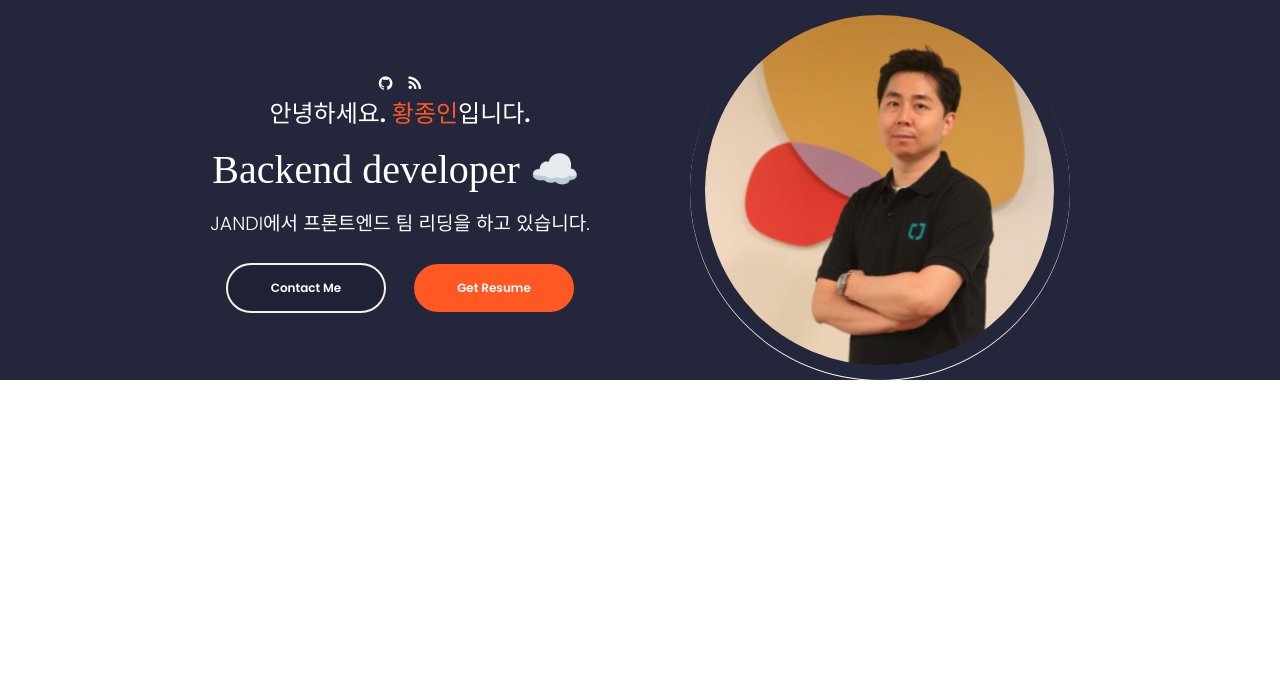
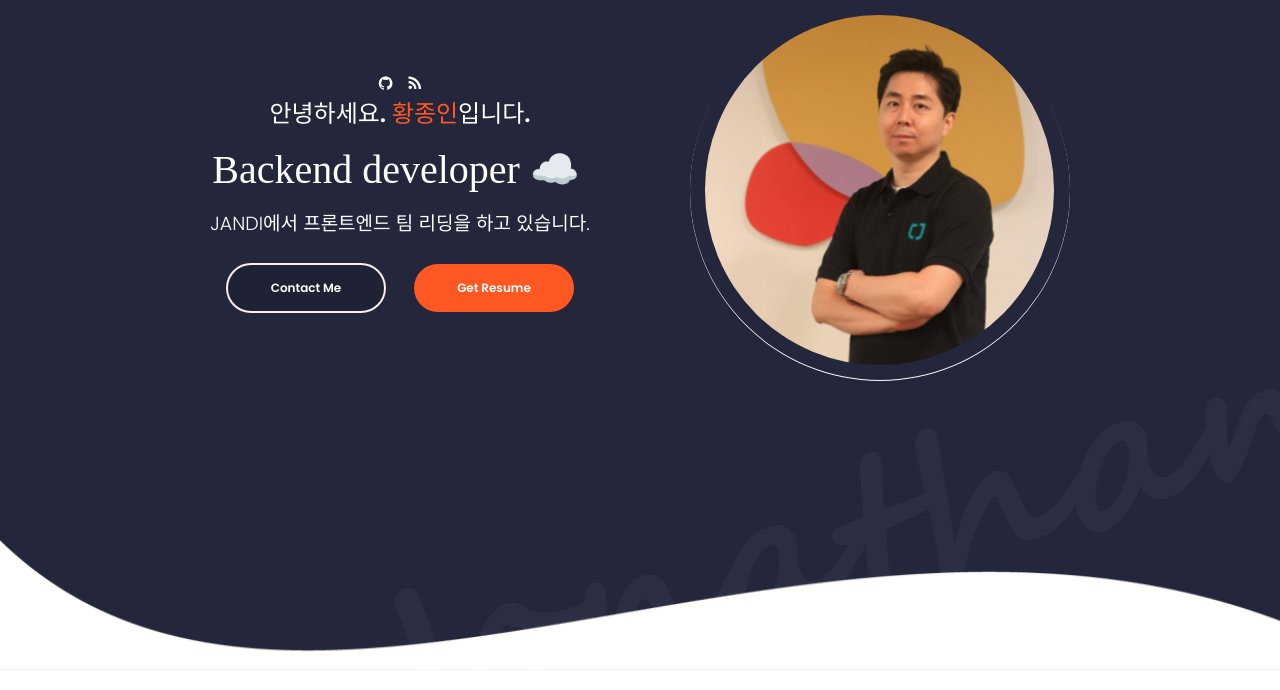
Before and after one commit to ubardev/portfoliopro, a React (Create React App) app in the folder client/: page / in a window 1280 px wide. Shown: the top 690 px of the page. Built offline with nearby package versions, Linux system fonts and the light colour scheme; a web font is replaced by a local one.

Commit message:
:recycle: 폴더 정리

```diff
--- a/client/src/App.js
+++ b/client/src/App.js
@@ -1,12 +1,10 @@
 import './App.css';
-import Profile from './PortfolioContainer/Home/Profile';
-import Footer from './PortfolioContainer/Home/Footer/Footer';
+import Home from './PortfolioContainer/Home/Home';
 
 function App() {
   return (
     <div className="App">
-      <Profile />
-      <Footer />
+      <Home />
     </div>
   );
 }
--- /dev/null
+++ b/client/src/PortfolioContainer/Home/Home.css
@@ -0,0 +1,7 @@
+.home-container {
+    display: flex;
+    flex-direction: column;
+    justify-content: space-between;
+    min-height: 670px;
+    background-image: url("../../assets/Home/bg.jpg");
+}
--- /dev/null
+++ b/client/src/PortfolioContainer/Home/Home.js
@@ -0,0 +1,13 @@
+import Profile from './Profile/Profile';
+import Footer from './Footer/Footer';
+
+import './Home.css';
+
+export default function Home(props) {
+  return (
+    <div className="home-container" id={props.id || ''}>
+      <Profile />
+      <Footer />
+    </div>
+  );
+}
--- a/client/src/PortfolioContainer/Home/Profile.css
+++ b/client/src/PortfolioContainer/Home/Profile/Profile.css
@@ -5,7 +5,6 @@
   justify-content: center;
   height: 10%;
   min-height: fit-content;
-  background-image: url("../../assets/Home/bg.jpg");
 }
 
 .profile-parent {
@@ -69,7 +68,7 @@
   height: 92%;
   width: 92%;
   border-radius: 50%;
-  background-image: url("../../assets/Home/profilephoto.jpg");
+  background-image: url("../../../assets/Home/profilephoto.jpg");
   background-size: cover;
   background-repeat: no-repeat;
   background-position: center;
```
Also changed, not shown: client/src/PortfolioContainer/Home/Header/Header.css (added), client/src/PortfolioContainer/Home/Header/Header.js (added), client/src/PortfolioContainer/Home/Profile/Profile.js (renamed from client/src/PortfolioContainer/Home/Profile.js).
